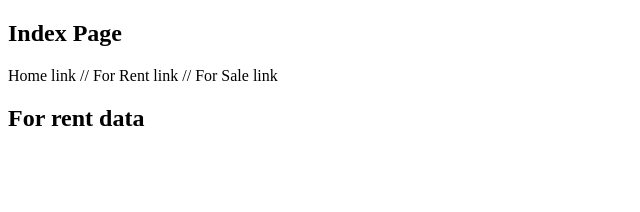
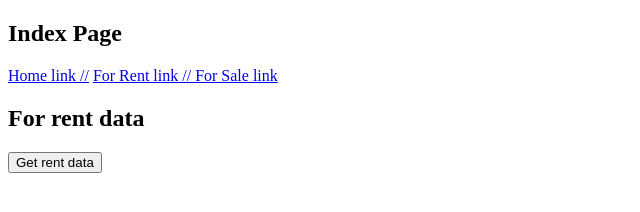
Before and after one commit to mikep79/realty-lister, a website: page public/views/index.html at #!/rent in a window 1280 px wide. Shown: the whole page, without its empty margins (0-640 px from the left). Drawn offline with Linux system fonts and the light colour scheme; files that its build step writes are made by us from their sources; files whose address does not match are found by name.

Commit message:
Create links to navigate page in index.html.

```diff
--- a/public/scripts/controllers/home-controller.js
+++ b/public/scripts/controllers/home-controller.js
@@ -2,8 +2,4 @@
 myApp.controller('HomeController', ['RealtyService', function(RealtyService){
     var vm = this;
 
-    vm.testFunc = function(){
-        RealtyService.getRent();
-    };
-
 }]);
--- a/public/scripts/controllers/rent-controller.js
+++ b/public/scripts/controllers/rent-controller.js
@@ -1,4 +1,6 @@
 myApp.controller('RentController', ['RealtyService', function (RealtyService){
     var vm = this;
-
+    vm.getRentData = function(){
+        RealtyService.getRent();
+    };
 }]);
--- a/public/scripts/services/realty.service.js
+++ b/public/scripts/services/realty.service.js
@@ -1,5 +1,6 @@
 myApp.service('RealtyService', function($http){
     var self = this;
+
     self.getRent = function(){
         $http({
             method: 'GET',
--- a/public/views/index.html
+++ b/public/views/index.html
@@ -20,9 +20,9 @@
 <body ng-app='myApp'>
     <nav>
         <h1>Index Page</h1>
-        <a>Home link //</a>
-        <a>For Rent link // </a>
-        <a>For Sale link</a>
+        <a href="#!/">Home link //</a>
+        <a href="#!/rent">For Rent link // </a>
+        <a href="#!/sale">For Sale link</a>
     </nav>
     <ng-view></ng-view>
 
--- a/public/views/rent.html
+++ b/public/views/rent.html
@@ -1,4 +1,4 @@
 <section>
     <h2>For rent data</h2>
-
+    <button ng-click='RC.getRentData()'>Get rent data</button>
 </section>
```
Also changed, not shown: public/views/home.html (+1 -1 lines), README.md.
